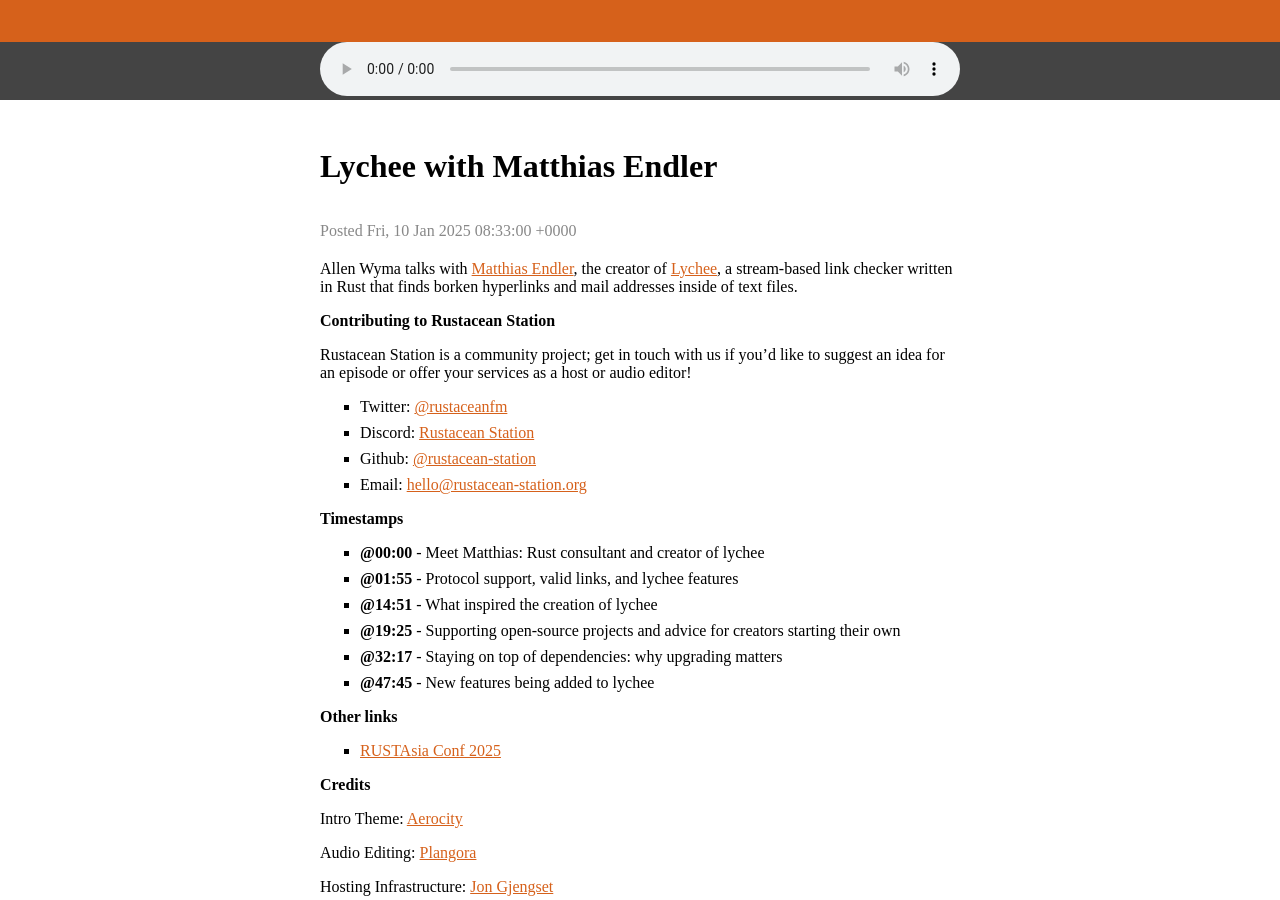
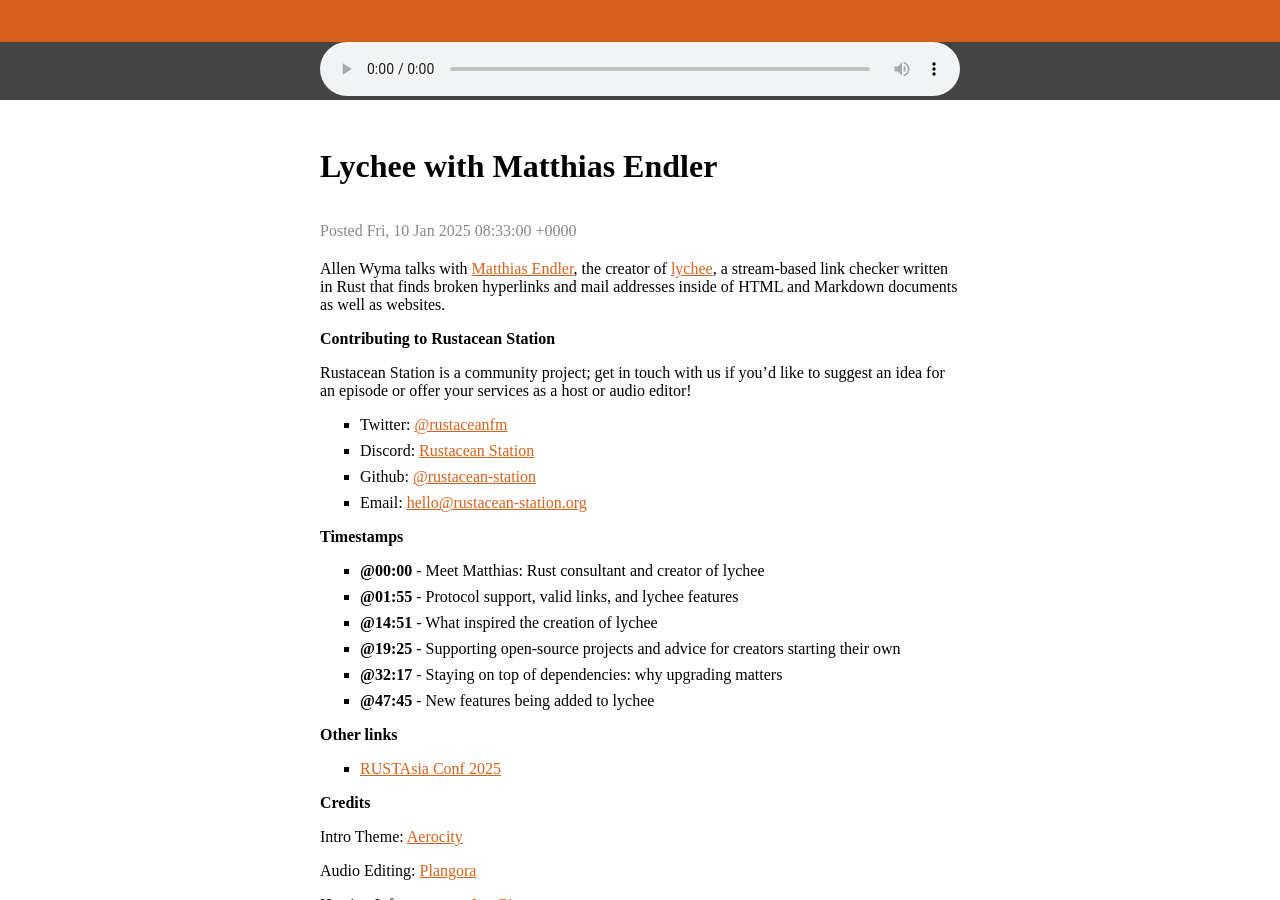
Before and after one commit to rustacean-station/rustacean-station.org, a Jekyll site: the page built from _episodes/interviews/2025-01-10-matthias-endler.md, in a window 1280 px wide and 900 px high, scrolled down 403 px. Built offline with Jekyll 4.4.1, drawn with Linux system fonts in a browser that asks for light colours.

Commit message:
Update _episodes/interviews/2025-01-10-matthias-endler.md
Co-authored-by: Matthias Endler <matthias@endler.dev>

```diff
--- a/_episodes/interviews/2025-01-10-matthias-endler.md
+++ b/_episodes/interviews/2025-01-10-matthias-endler.md
@@ -6,7 +6,7 @@
 length: "77474380"
 #reddit: (leave blank on initial publish, amend with link and uncomment this line after Reddit thread has been posted)
 ---
-Allen Wyma talks with [Matthias Endler](https://endler.dev/), the creator of [Lychee](https://github.com/lycheeverse/lychee), a stream-based link checker written in Rust that finds borken hyperlinks and mail addresses inside of text files.
+Allen Wyma talks with [Matthias Endler](https://endler.dev/), the creator of [lychee](https://github.com/lycheeverse/lychee), a stream-based link checker written in Rust that finds broken hyperlinks and mail addresses inside of HTML and Markdown documents as well as websites.
 
 ## Contributing to Rustacean Station
 
```
